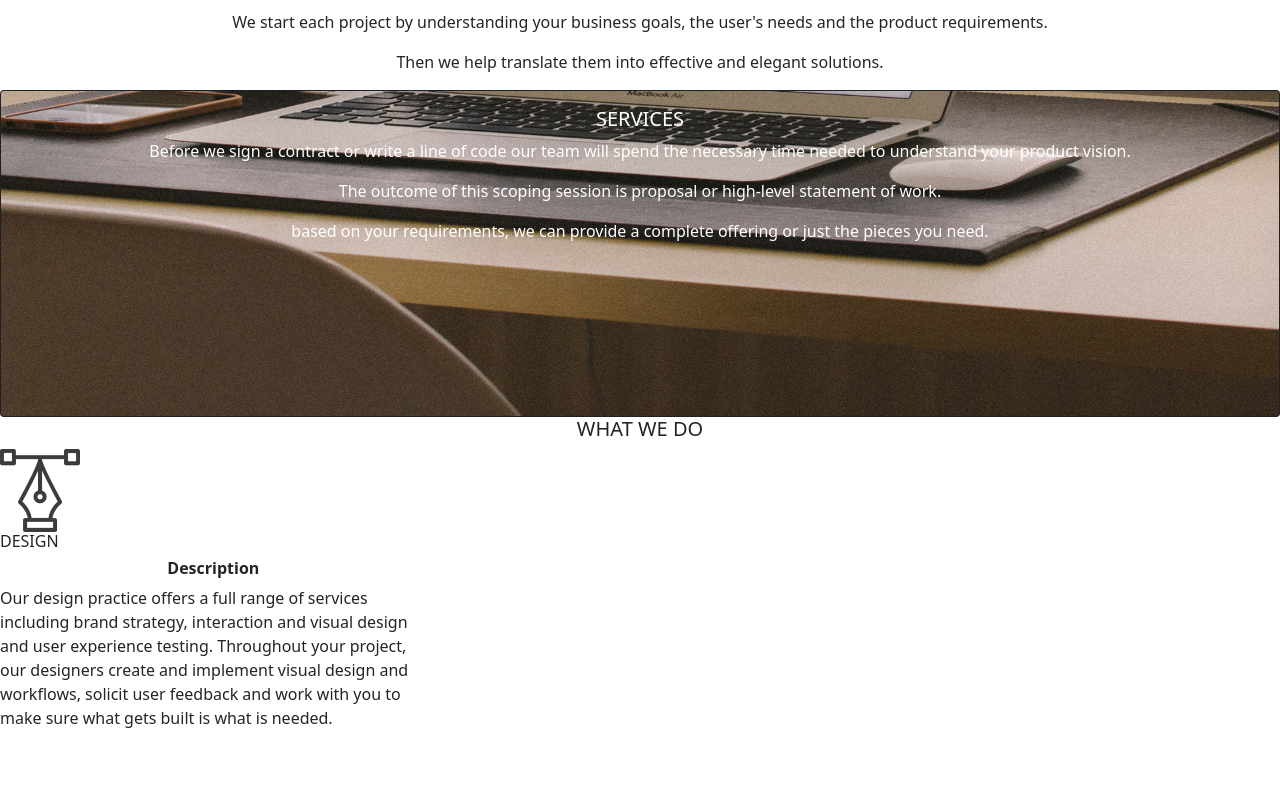
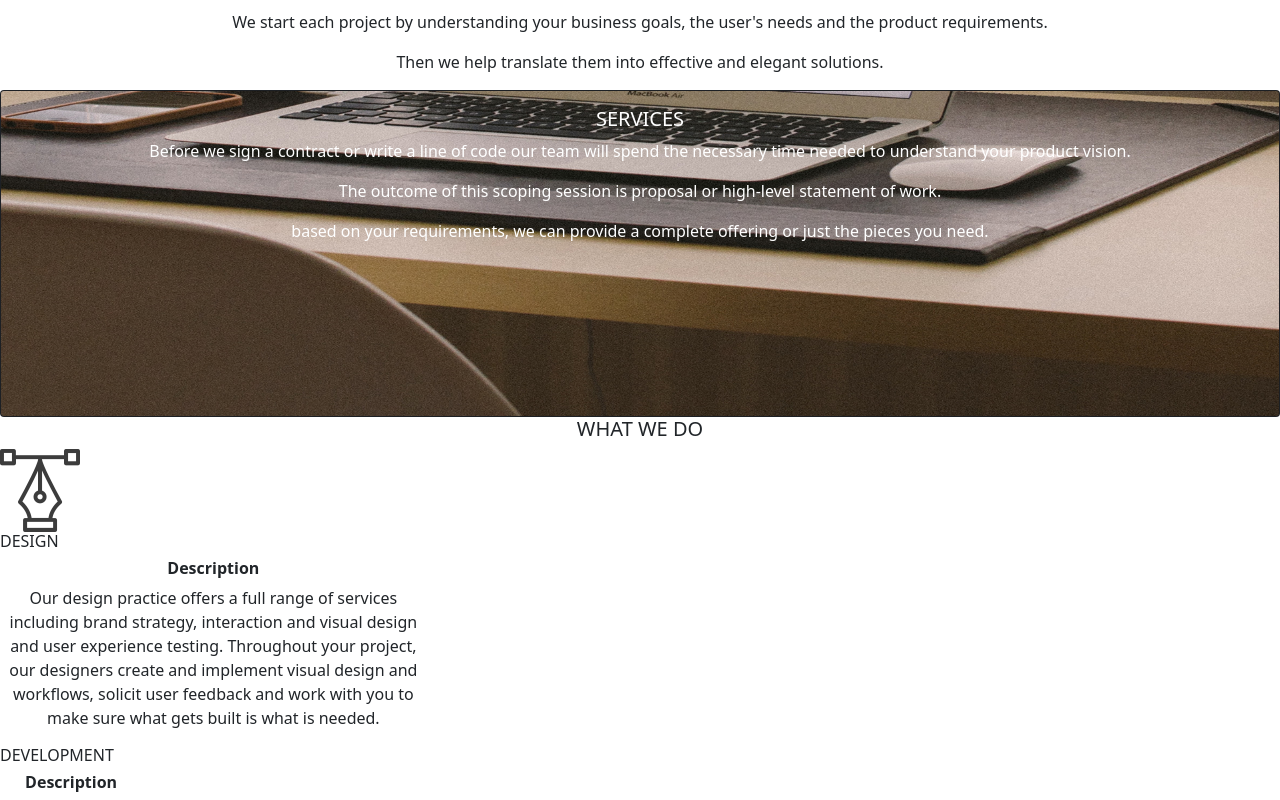
Before and after one commit to Nyawira-Wachira/Delani-Studio, a plain HTML site: page index.html in a window 1280 px wide. Shown: the part 857-1657 px from the top of the page. Before the commit the page ends 1603 px from the top, so only its background shows below. Drawn offline with Linux system fonts and the light colour scheme.

Commit message:
Add a Development icon section.

```diff
--- a/css/styles.css
+++ b/css/styles.css
@@ -15,3 +15,6 @@ h2 {
     font-weight: bold;
     font-size: medium;
 }
+.row4 p {
+    text-align: center;
+}
--- a/index.html
+++ b/index.html
@@ -60,7 +60,10 @@
             <p>Our design practice offers a full range of services including brand strategy, interaction and visual design and user experience testing.
                Throughout your project, our designers create and implement visual design and workflows, solicit user feedback and work with you to make sure what gets built is what is needed.
             </p>
-
+        <div class="col-md-4">
+        <div class="icon2 showing">
+            <h1>DEVELOPMENT</h1>
+            <h2>Description</h2>
 
 
         </div>
```
